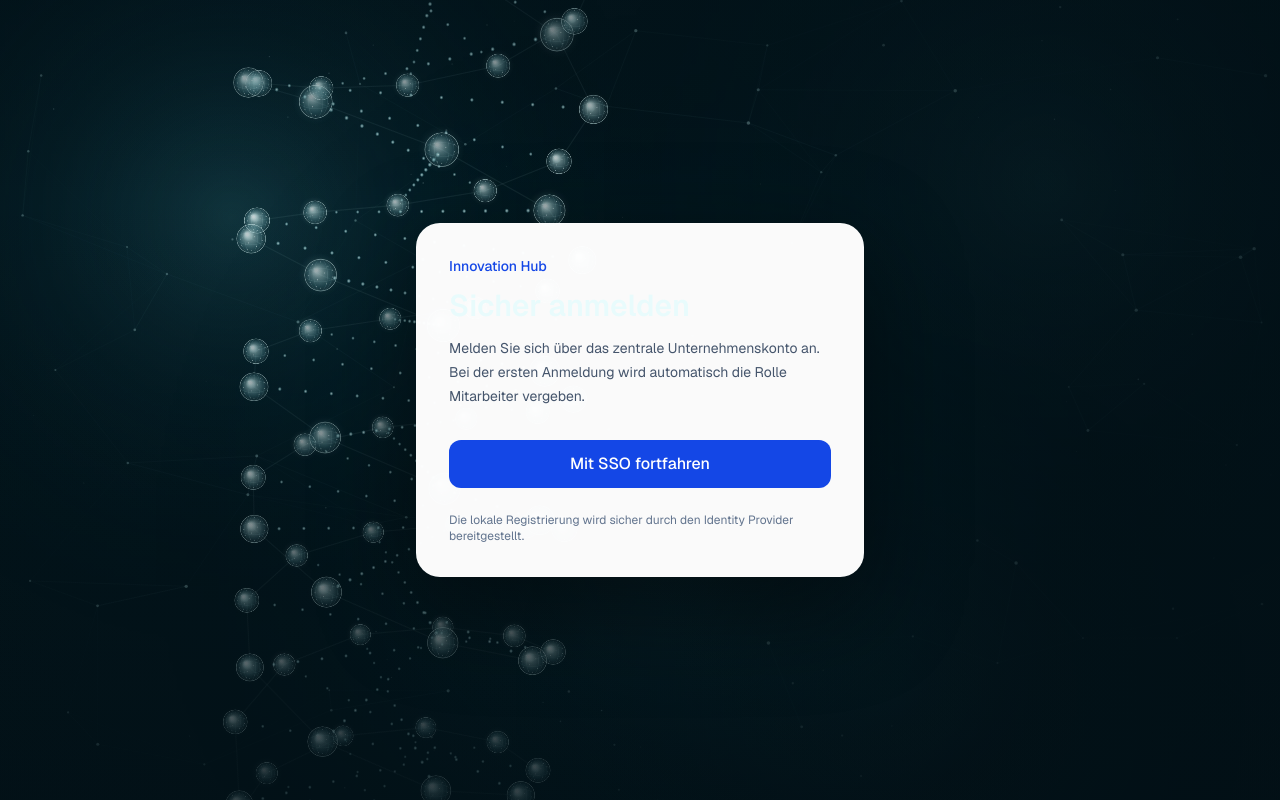
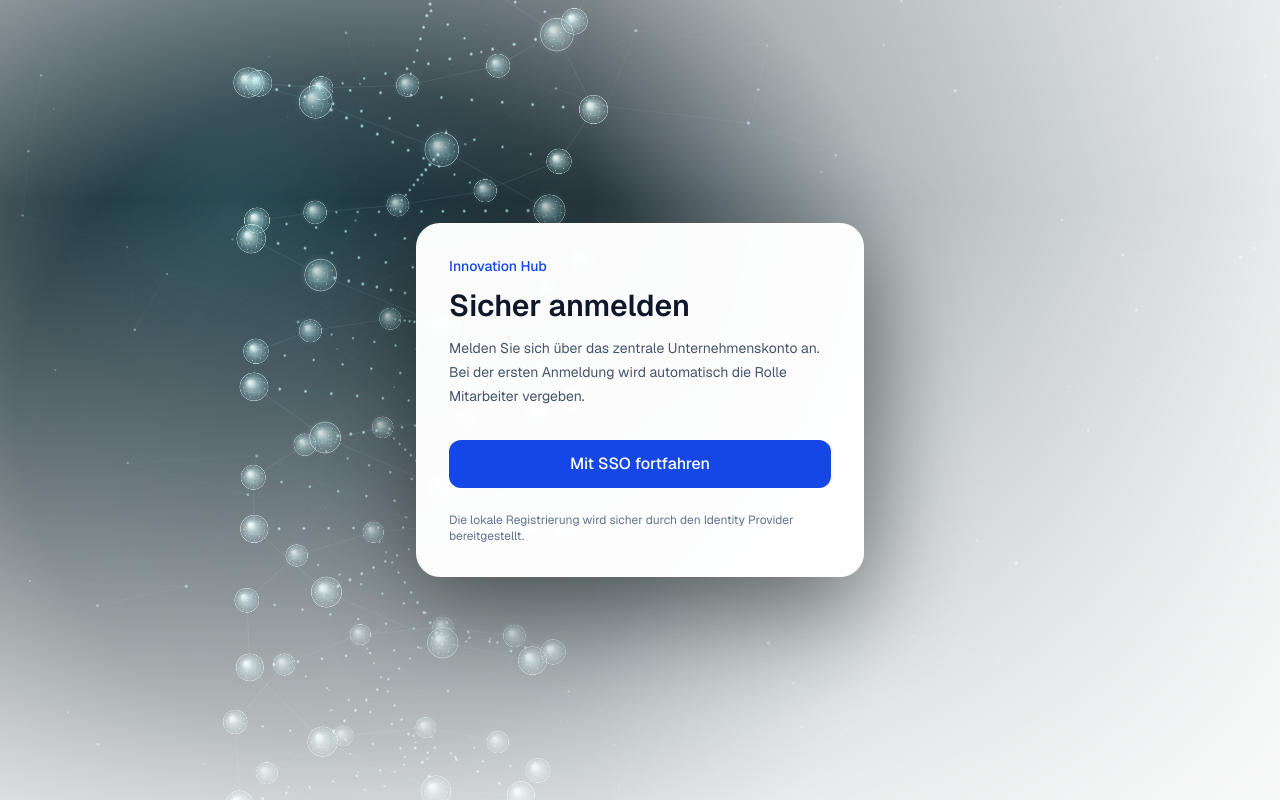
Before and after one commit to beffilemans78/innovation-management-app, a Next.js app: page /login in a window 1280 px wide. Built offline with nearby package versions, Linux system fonts and the light colour scheme; no server answers.

Commit message:
Invert DNA interface to light theme

```diff
--- a/src/app/globals.css
+++ b/src/app/globals.css
@@ -1,15 +1,15 @@
 @import "tailwindcss";
 
 :root {
-  --background: #03161d;
-  --foreground: #e8fbfc;
+  --background: #ffffff;
+  --foreground: #0f172a;
 
   /* The canvas reads these tokens directly, so a theme can recolor it without JS changes. */
-  --dna-strand-primary: #55d7ff;
-  --dna-strand-secondary: #3478f6;
-  --dna-connector: #4b9bc8;
-  --dna-node: #d9f8ff;
-  --dna-particle: #7cb7d5;
+  --dna-strand-primary: #08788c;
+  --dna-strand-secondary: #20a7b8;
+  --dna-connector: #147f92;
+  --dna-node: #0d788c;
+  --dna-particle: #167f92;
 }
 
 @theme inline {
@@ -27,12 +27,12 @@ body {
 
 ::selection {
   background: rgb(56 189 248 / 28%);
-  color: #ffffff;
+  color: #0f172a;
 }
 
 .dna-background-vignette {
   background:
-    radial-gradient(ellipse 46% 70% at 28% 52%, transparent 8%, rgb(2 18 24 / 10%) 58%, rgb(2 16 22 / 34%) 100%),
-    linear-gradient(90deg, rgb(2 17 23 / 8%) 0%, rgb(2 17 23 / 5%) 46%, rgb(2 15 21 / 62%) 100%),
-    linear-gradient(180deg, rgb(2 16 22 / 25%) 0%, transparent 25%, rgb(2 15 21 / 72%) 100%);
+    radial-gradient(ellipse 46% 70% at 28% 52%, transparent 8%, rgb(255 255 255 / 8%) 58%, rgb(255 255 255 / 48%) 100%),
+    linear-gradient(90deg, rgb(255 255 255 / 4%) 0%, rgb(255 255 255 / 8%) 46%, rgb(255 255 255 / 82%) 100%),
+    linear-gradient(180deg, rgb(255 255 255 / 16%) 0%, transparent 25%, rgb(255 255 255 / 76%) 100%);
 }
```
